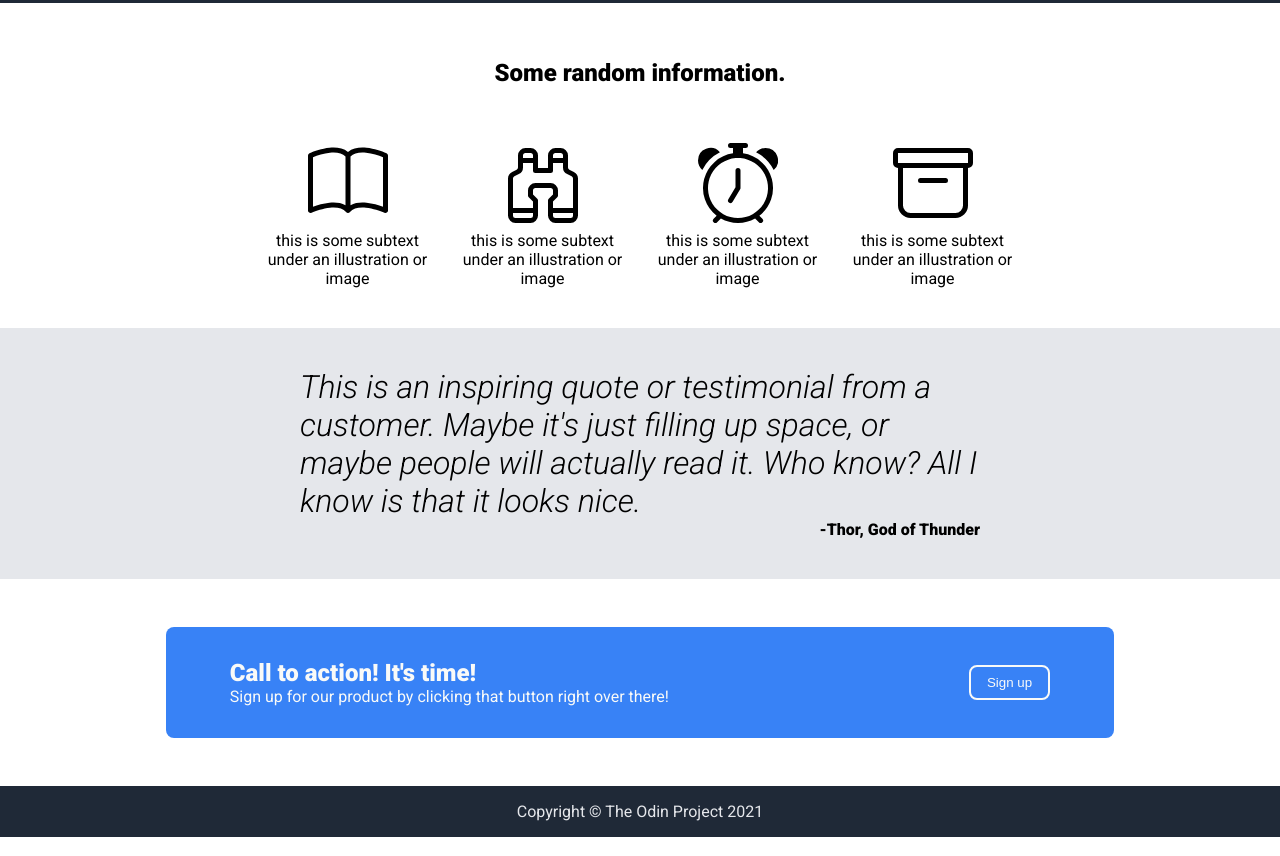
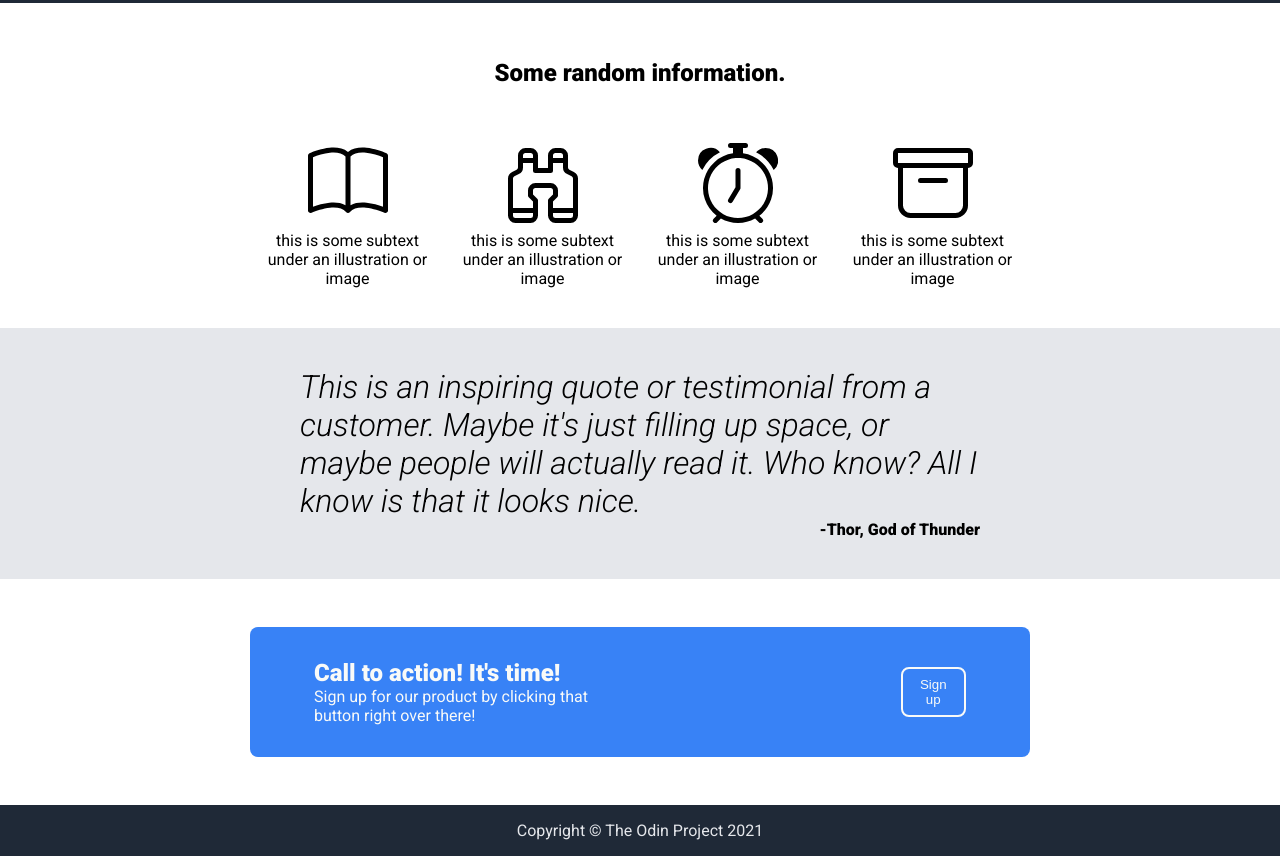
Before and after one commit to dan-dye/odin-landing-page, a plain HTML site: page index.html in a window 1280 px wide. Shown: the part 487-1343 px from the top of the page. Drawn offline with Linux system fonts and the light colour scheme.

Commit message:
Fix size of call to action

```diff
--- a/style.css
+++ b/style.css
@@ -137,7 +137,8 @@ main > img {
   display: flex;
   justify-content: center;
   align-items: center;
-  padding: 48px;
+  padding-top: 48px;
+  padding-bottom: 48px;
 }
 
 section.signup {
@@ -146,6 +147,7 @@ section.signup {
   display: flex;
   justify-content: space-between;
   padding: 32px 64px;
+  flex: auto;
   gap: 300px;
   border-radius: 8px;
   align-items: center;
```
